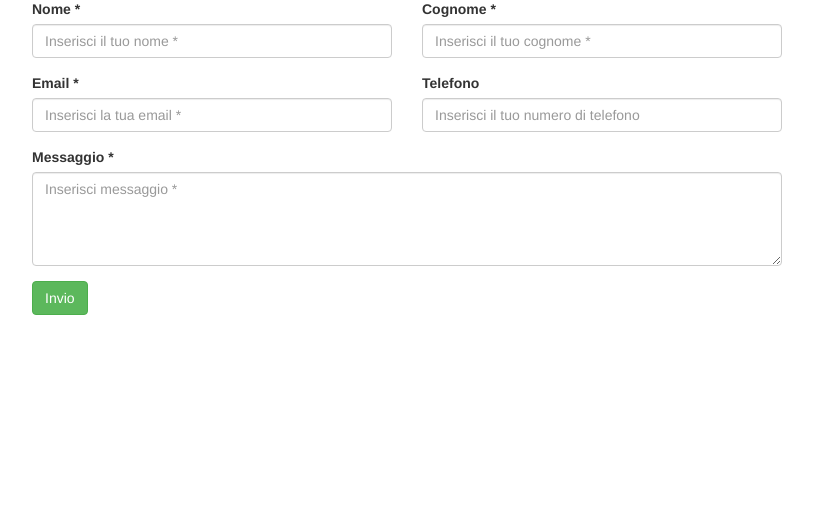
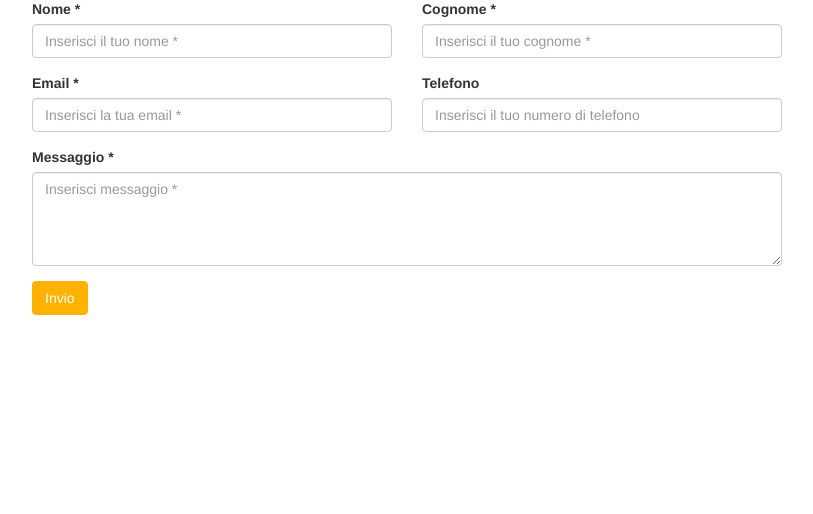
Before and after one commit to projectCold5B/ColderettiRestyle, a PHP site: page /contatti.php in a window 1280 px wide. Shown: the part 272-786 px from the top of the page, without its empty margins (233-1046 px from the left). Run offline with PHP 8.4, Linux system fonts and the light colour scheme.

Commit message:
no message

```diff
--- a/coldiretti/css/form.css
+++ b/coldiretti/css/form.css
@@ -1,3 +1,13 @@
 .container {
     height: 785px;
 }
+
+.btn-success {
+	background-color: #ffb202;
+	border-color: #ffb202;
+}
+
+.btn-success:hover {
+	background-color: #ffb202;
+	border-color: #ffb202;
+}
```
